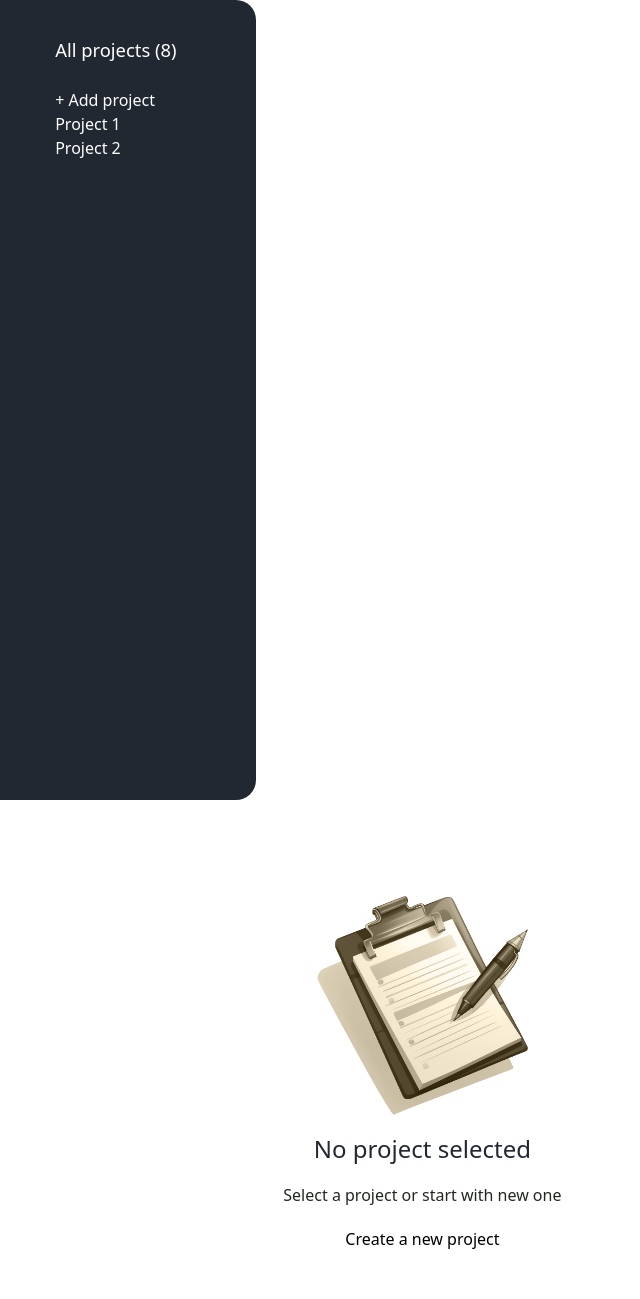
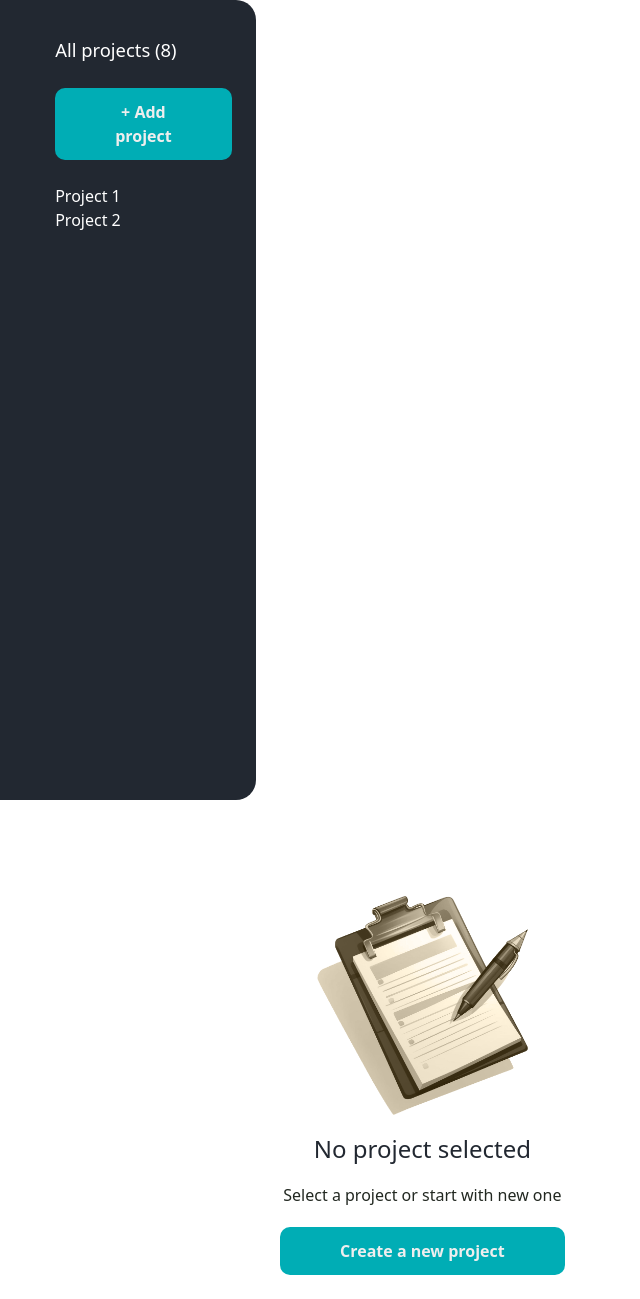
Before and after one commit to Patrycja-dz/Project-Management-App, a React (Vite) app: page / in a window 1280 px wide. Shown: the whole page, without its empty margins (0-640 px from the left). Before the commit the page ends 1251 px from the top, so only its background shows below. Built offline with nearby package versions, Linux system fonts and the light colour scheme.

Commit message:
Managing state to switch between components

```diff
--- a/src/App.jsx
+++ b/src/App.jsx
@@ -1,14 +1,34 @@
-import NewProject from "./components/NewProject";
+import { useState } from "react";
 import NoProjectSelected from "./components/NoProjectSelected";
 import Sidebar from "./components/Sidebar";
+import NewProject from "./components/NewProject";
 
 function App() {
+  const [project, setProject] = useState({
+    selectedProjectId: undefined,
+    projects: [],
+  });
+  function handleProjectStartSelection() {
+    setProject((prevState) => {
+      return {
+        ...prevState,
+        selectedProjectId: null,
+      };
+    });
+  }
+  let content;
+
+  if (project.selectedProjectId === null) {
+    content = <NewProject />;
+  } else if (project.selectedProjectId === undefined) {
+    content = (
+      <NoProjectSelected onStartAddProject={handleProjectStartSelection} />
+    );
+  }
   return (
     <main className="h-screen m-0 p-0 flex gap-8">
-      <Sidebar />
-      {/* <NewProject /> */}
-
-      <NoProjectSelected />
+      <Sidebar onStartAddProject={handleProjectStartSelection} />
+      {content}
     </main>
   );
 }
--- a/src/components/Button.jsx
+++ b/src/components/Button.jsx
@@ -1,8 +1,7 @@
 import React from "react";
 import styled from "styled-components";
-function Button({ children, ...props }) {
-  const Button = styled.button`
-    button {
+
+const StyledButton = styled.button`
   background-color: #00adb5;
   color: #eeeeee;
   border: none;
@@ -12,13 +11,14 @@ function Button({ children, ...props }) {
   margin-bottom: 1.5rem;
   cursor: pointer;
   transition: background-color 0.6s ease-in-out;
-    }
 
-    button:hover {
+  &:hover {
     background-color: #bf4f74;
   }
 `;
-  return <Button {...props}>{children}</Button>;
+
+function Button({ children, ...props }) {
+  return <StyledButton {...props}>{children}</StyledButton>;
 }
 
 export default Button;
--- a/src/components/NoProjectSelected.jsx
+++ b/src/components/NoProjectSelected.jsx
@@ -2,7 +2,7 @@ import React from "react";
 import styled from "styled-components";
 import noProjectImage from "../assets/no-projects.png";
 import Button from "./Button";
-function NoProjectSelected() {
+function NoProjectSelected({ onStartAddProject }) {
   const NoProject = styled.div`
     text-align: center;
     margin-top: 6rem;
@@ -31,9 +31,7 @@ function NoProjectSelected() {
       />
       <h2>No project selected</h2>
       <p>Select a project or start with new one</p>
-      <Button className="bg-blue-500 hover:bg-blue-700 text-white font-bold py-2 px-4 rounded">
-        Create a new project
-      </Button>
+      <Button onClick={onStartAddProject}>Create a new project</Button>
     </NoProject>
   );
 }
--- a/src/components/Sidebar.jsx
+++ b/src/components/Sidebar.jsx
@@ -1,6 +1,6 @@
 import styled from "styled-components";
 import Button from "./Button";
-function Sidebar() {
+function Sidebar({ onStartAddProject }) {
   const Sidebar = styled.aside`
     background-color: #222831;
     color: #fff;
@@ -19,7 +19,7 @@ function Sidebar() {
     <Sidebar>
       <p>All projects (8)</p> {/* This should be dynamic */}
       <div>
-        <Button>+ Add project</Button>
+        <Button onClick={onStartAddProject}>+ Add project</Button>
       </div>
       <ul>
         <li>Project 1</li>
```
Lines whose indentation alone changed are shown as unchanged.
